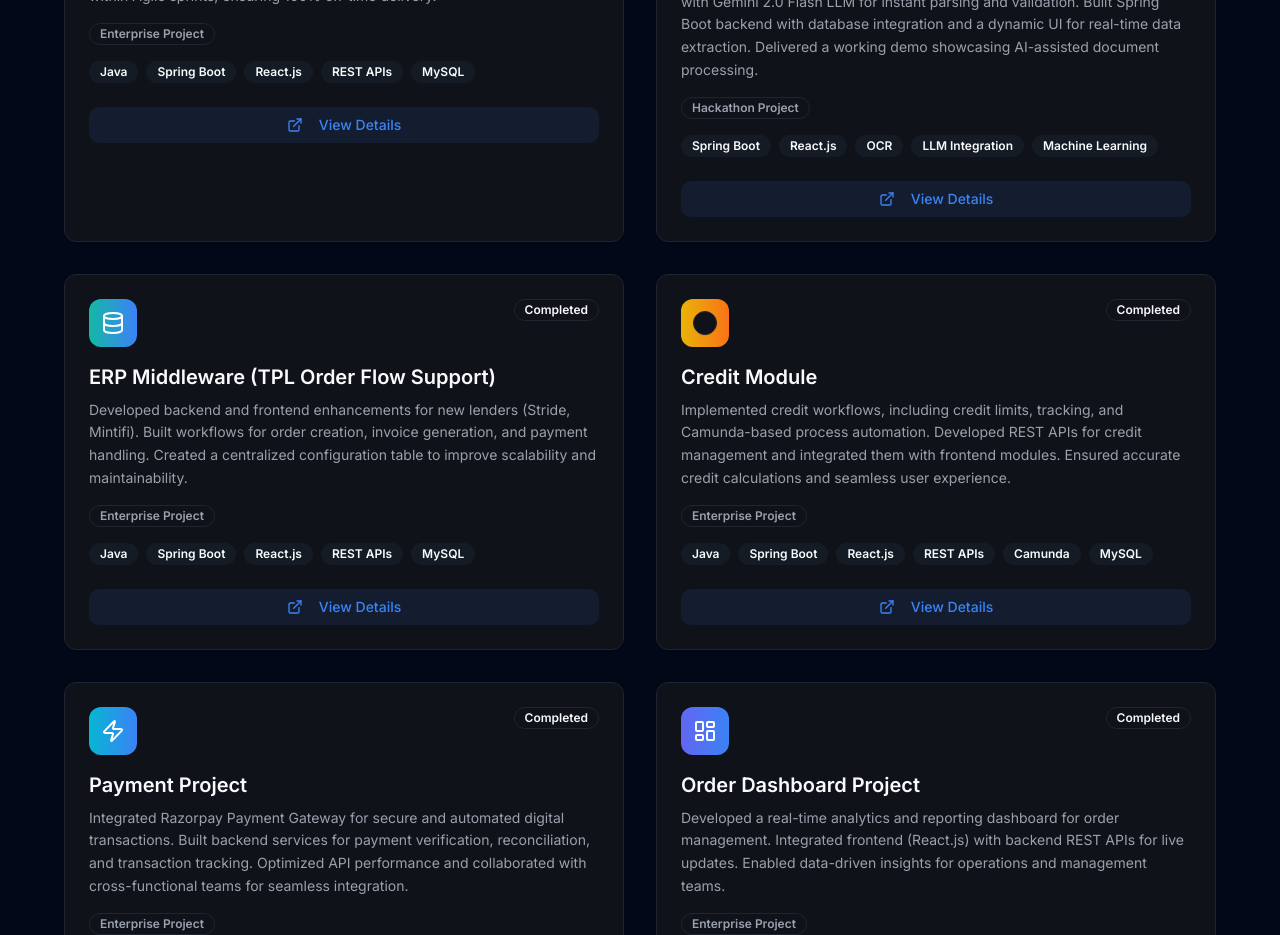
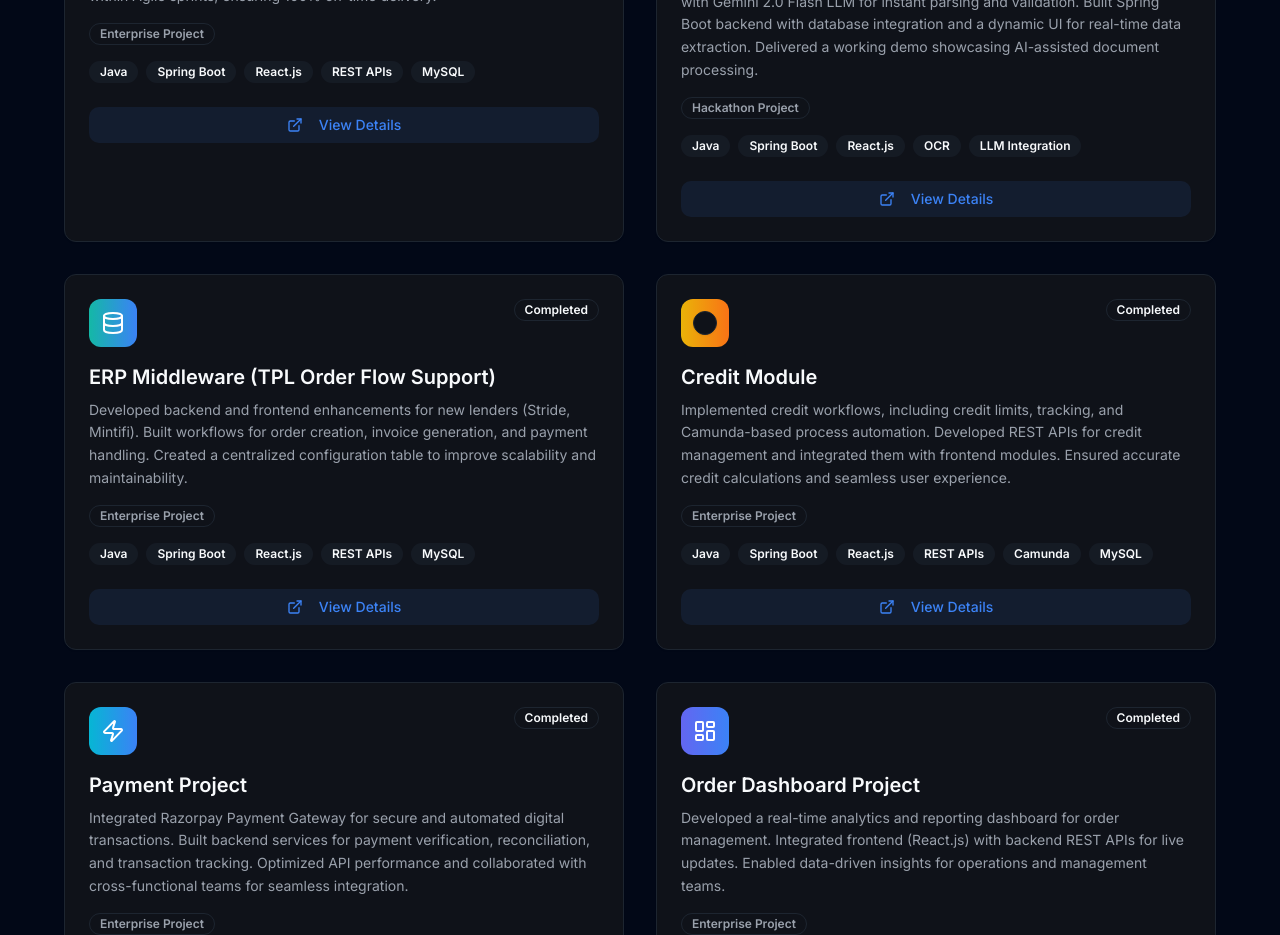
Before and after one commit to mskumar1/my-portfolio, a React (Vite) app: page / in a window 1280 px wide. Shown: the part 5880-6815 px from the top of the page. Built offline with nearby package versions, Linux system fonts and the light colour scheme.

Commit message:
update Project Section

```diff
--- a/src/components/Projects.tsx
+++ b/src/components/Projects.tsx
@@ -27,7 +27,7 @@ const Projects = () => {
     {
         title: "AI-Powered Document/Image Parser & Validator (Hackathon 2025)",
         description: "Developed an AI-based document parsing system to extract structured data from invoices and images. Integrated OCR pipelines (image/PDF-to-text) with Gemini 2.0 Flash LLM for instant parsing and validation. Built Spring Boot backend with database integration and a dynamic UI for real-time data extraction. Delivered a working demo showcasing AI-assisted document processing.",
-        technologies: ["Spring Boot", "React.js", "OCR", "LLM Integration", "Machine Learning"],
+        technologies: ["Java", "Spring Boot", "React.js", "OCR", "LLM Integration"],
         status: "Completed",
         type: "Hackathon Project",
         icon: Brain,
```
